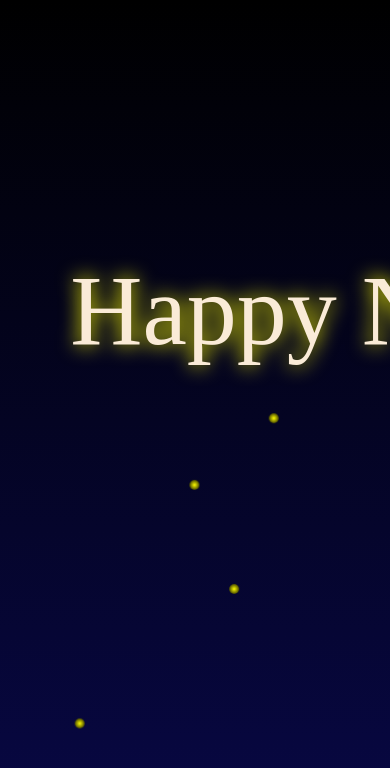
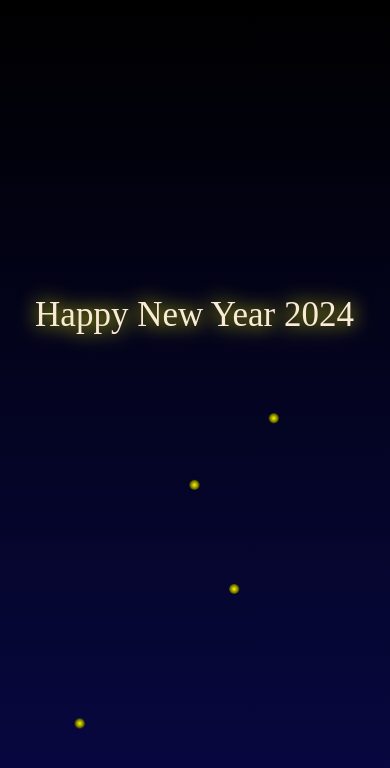
Before and after one commit to FURYORB/happynewyear, a plain HTML site: page index.html in a window 390 px wide. Drawn offline with Linux system fonts and the light colour scheme.

Commit message:
Update fireworks.css

```diff
--- a/fireworks.css
+++ b/fireworks.css
@@ -104,3 +104,28 @@ body{
   left: 20%;
   animation-delay: 1.05s;
 }
+
+@media only screen and (max-width: 1080px)
+{
+
+.container{
+    position: relative;
+    background-image: linear-gradient(black, rgb(8, 8, 70));
+    height: 100vh;
+    overflow: hidden;
+}
+
+.tag
+{
+    position: absolute;
+    height: 10px;
+    width: 500px;
+    color: antiquewhite;
+    left: 9%;
+    top: 35%;
+    font-family: 'Times New Roman';
+    font-size: 35px;
+    filter: drop-shadow(0 0 10px yellow);
+}
+
+}
```
